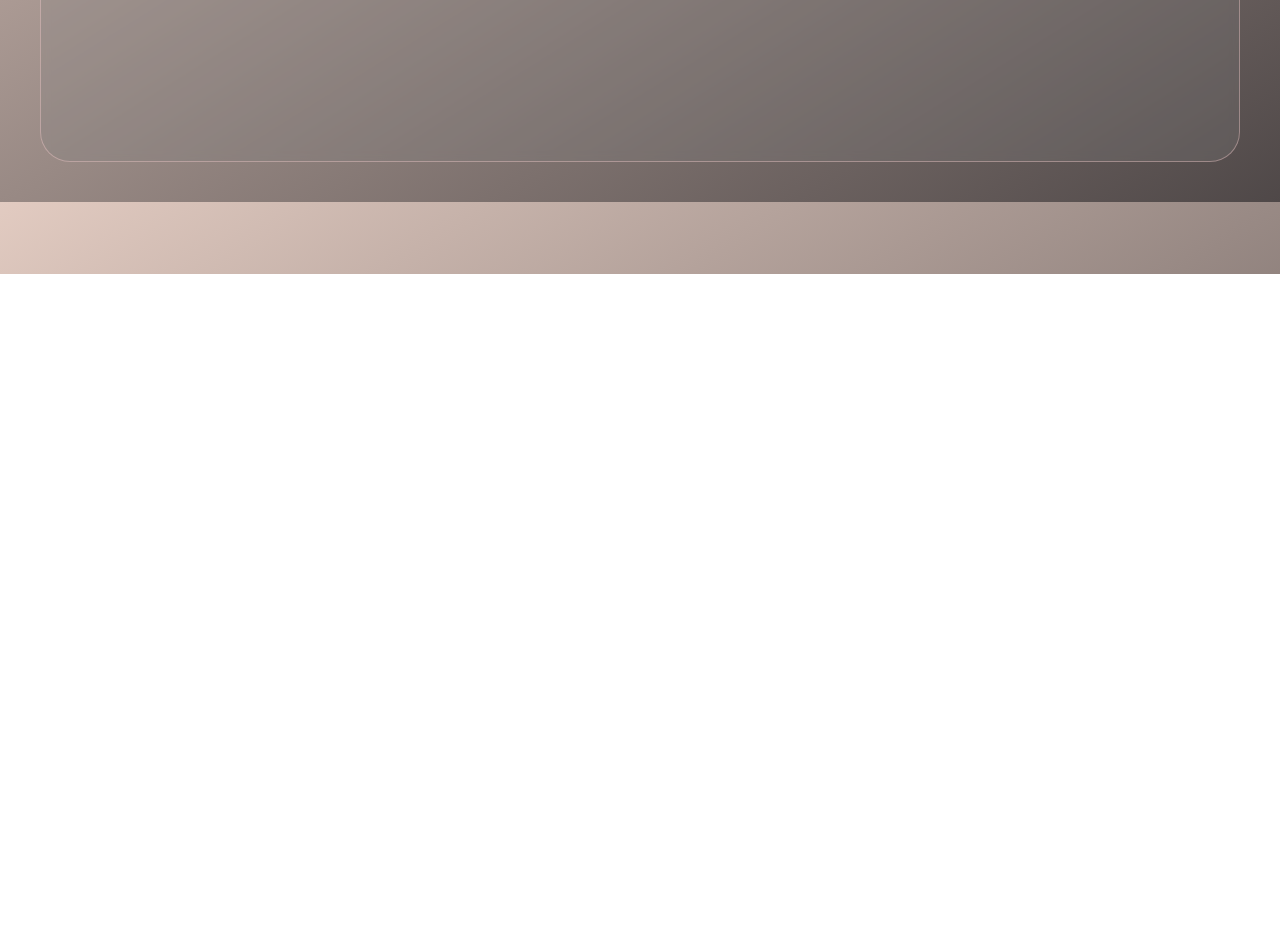
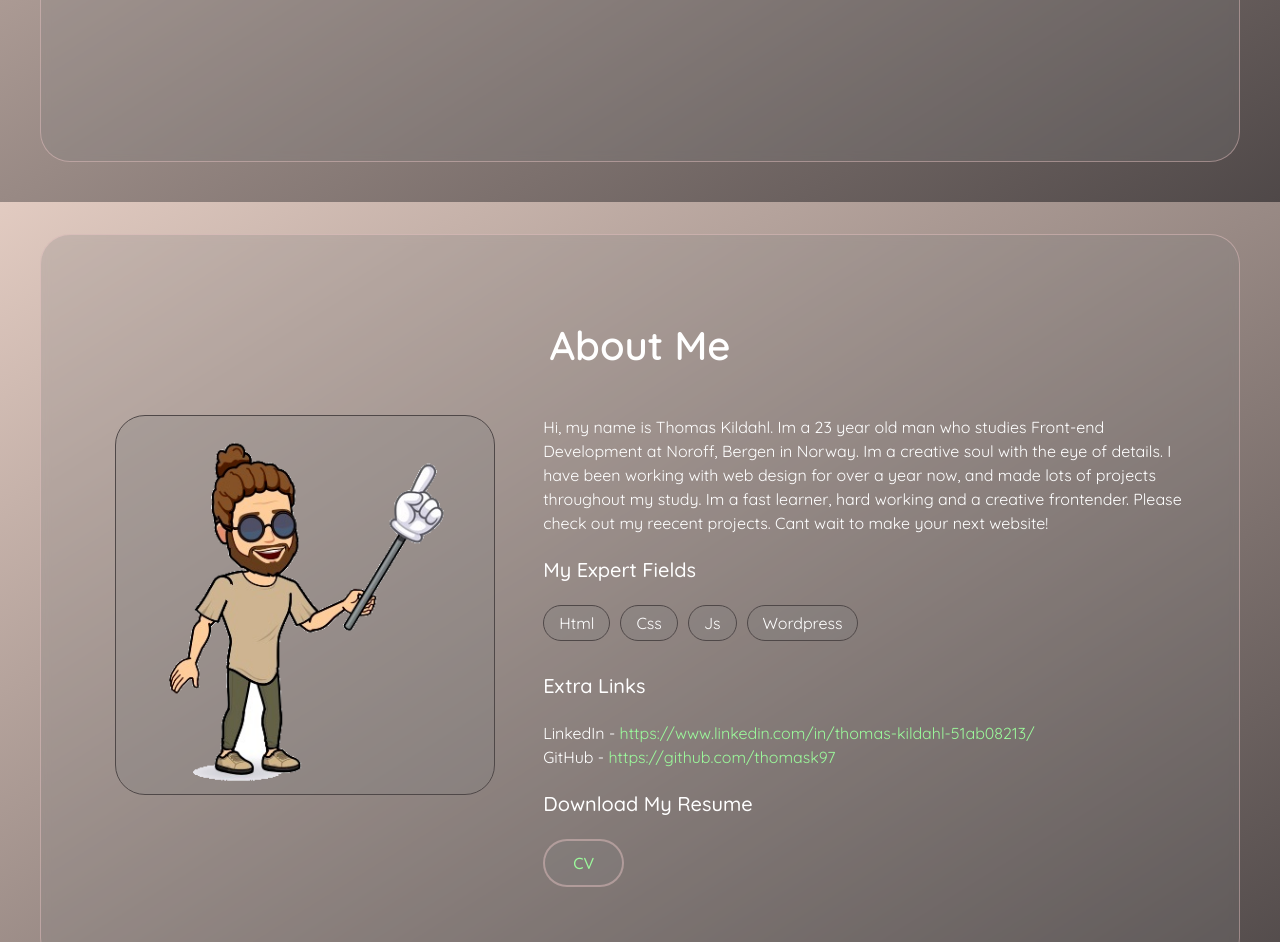
Before and after one commit to ThomasK97/Portfolio-ca-2, a plain HTML site: page index.html in a window 1280 px wide. Shown: the part 598-1540 px from the top of the page. Before the commit the page ends 872 px from the top, so only its background shows below. Drawn offline with Linux system fonts and the light colour scheme.

Commit message:
added about page and styled it

```diff
--- a/css/style.css
+++ b/css/style.css
@@ -210,3 +210,54 @@ section{
 
 
 }
+
+
+/*About section*/
+
+.about-img{
+    width: 40%;
+    padding: 0 15px;
+}
+
+.about-text{
+    width: 60%;
+    padding: 0 15px;
+}
+
+.about-text .general-info li a{
+    text-transform: lowercase;
+    color: var(--green-color);
+}
+
+.about-img .img-box{
+    background-color: var(--box-25);
+    max-width: 380px;
+    border: 1px solid var(--dark-color);
+    margin: auto;
+    border-radius: 30px;
+}
+
+.about-img .img-box img{
+    width: 100%;
+}
+
+.about-text h3{
+    text-transform: capitalize;
+    font-size: 20px;
+    margin: 20px 0;
+}
+
+.about-text .hashtags{
+    display: flex;
+    flex-wrap: wrap;
+
+}
+
+.about-text .hashtags-item{
+    background-color: var(--box-25);
+    border: 1px solid var(--dark-color);
+    padding: 5px 15px;
+    text-transform: capitalize;
+    margin: 0 10px 10px 0;
+    border-radius: 20px;
+}
--- a/index.html
+++ b/index.html
@@ -45,5 +45,71 @@
           <br>
           <br>
 
+           <!------Aboutpage section---->
+
+   <section class="about-section padding">
+    <div class="container">
+
+        <div class="row">
+            <div class="section-title">
+                <h2>About Me</h2>
+            </div>
+
+        </div>
+        <div class="row">
+            <div class="about-img">
+                <div class="img-box">
+                    <img src="/media/about-img.png" alt="aboutimg">
+                </div>
+
+            </div>
+            <div class="about-text">
+                <p>Hi, my name is Thomas Kildahl. Im a 23 year old man who studies Front-end
+                 Development at Noroff, Bergen in Norway. Im a creative soul with the eye of details.
+                 I have been working with web design for over a year now, and made lots of projects throughout
+                 my study. Im a fast learner, hard working and a creative frontender. Please check out my
+                 reecent projects. Cant wait to make your next website!</p>
+                    <h3>My Expert Fields</h3>
+                    <div class="hashtags">
+                        <div class="hashtags-item">Html</div>
+                        <div class="hashtags-item">Css</div>
+                        <div class="hashtags-item">Js</div>
+                        <div class="hashtags-item">Wordpress</div>
+                    </div>
+
+                    <h3>Extra Links</h3>
+
+                    <div class="general-info">
+                     <ul>
+                         <li>LinkedIn - <span><a href="https://www.linkedin.com/in/thomas-kildahl-51ab08213/" target="_blank">https://www.linkedin.com/in/thomas-kildahl-51ab08213/</a></span></li>
+                         <li>GitHub - <span><a href="https://github.com/ThomasK97" target="_blank">https://github.com/ThomasK97</a></span></li>
+                     </ul>
+                 </div>
+
+                    <h3>Download my Resume</h3>
+
+
+
+
+                    <a href="cv/Cv TK 2.docx.pdf" download="" class="btn">CV</a>
+
+
+
+            </div>
+        </div>
+    </div>
+</section>
+
+
+
+</div>
+
+<br>
+<br>
+<br>
+<br>
+
+
+
 </body>
 </html>
```
